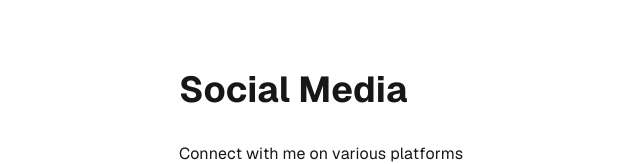
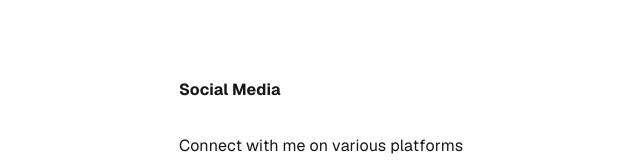
Before and after one commit to anddreluis2/anddre.me, a Next.js app: page /social in a window 1280 px wide. Shown: the part 282-446 px from the top of the page, without its empty margins (319-959 px from the left). Built offline with nearby package versions, Linux system fonts and the light colour scheme.

Commit message:
Refactor header navigation links to remove legacy behavior and streamline the component structure. Updated Essays, Projects, and Social pages to simplify HoverText usage by removing unnecessary props for improved consistency.

```diff
--- a/src/app/essays/page.tsx
+++ b/src/app/essays/page.tsx
@@ -4,7 +4,7 @@ export default function Essays() {
   return (
     <div className="grid grid-rows-[20px_1fr_20px] items-center justify-items-center min-h-screen p-8 pb-20 gap-16 sm:p-20 font-[family-name:var(--font-geist-sans)]">
       <main className="flex flex-col gap-[32px] row-start-2 items-center sm:items-start">
-        <HoverText text="Essays" element="h1" className="font-bold text-4xl" />
+        <HoverText text="Essays" element="h1" className="font-bold" />
         <HoverText
           text="Thoughts on technology, design, and development"
           element="p"
--- a/src/app/projects/page.tsx
+++ b/src/app/projects/page.tsx
@@ -4,11 +4,7 @@ export default function Projects() {
   return (
     <div className="grid grid-rows-[20px_1fr_20px] items-center justify-items-center min-h-screen p-8 pb-20 gap-16 sm:p-20 font-[family-name:var(--font-geist-sans)]">
       <main className="flex flex-col gap-[32px] row-start-2 items-center sm:items-start">
-        <HoverText
-          text="Projects"
-          element="h1"
-          className="font-bold text-4xl"
-        />
+        <HoverText text="Projects" element="h1" className="font-bold" />
         <HoverText
           text="Showcasing my latest work and side projects"
           element="p"
--- a/src/app/social/page.tsx
+++ b/src/app/social/page.tsx
@@ -4,11 +4,7 @@ export default function Social() {
   return (
     <div className="grid grid-rows-[20px_1fr_20px] items-center justify-items-center min-h-screen p-8 pb-20 gap-16 sm:p-20 font-[family-name:var(--font-geist-sans)]">
       <main className="flex flex-col gap-[32px] row-start-2 items-center sm:items-start">
-        <HoverText
-          text="Social Media"
-          element="h1"
-          className="font-bold text-4xl"
-        />
+        <HoverText text="Social Media" element="h1" className="font-bold" />
         <HoverText
           text="Connect with me on various platforms"
           element="p"
--- a/src/components/ui/header.tsx
+++ b/src/components/ui/header.tsx
@@ -63,7 +63,7 @@ export function Header({ className }: HeaderProps) {
 
               return (
                 <NavigationMenuItem key={item.href}>
-                  <Link href={item.href} legacyBehavior passHref>
+                  <Link href={item.href}>
                     <NavigationMenuLink
                       className={`
                         relative overflow-hidden transition-all duration-300 ease-in-out rounded-full px-4 py-2
```
